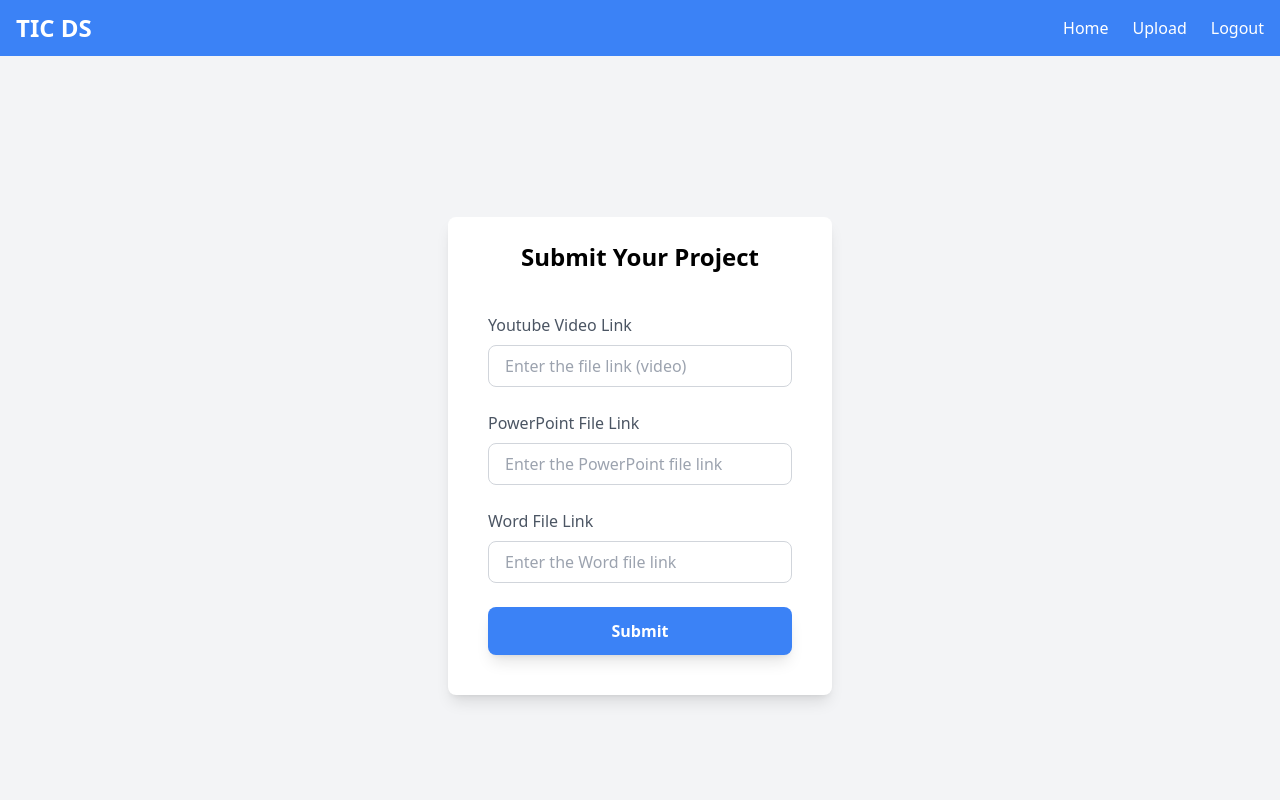
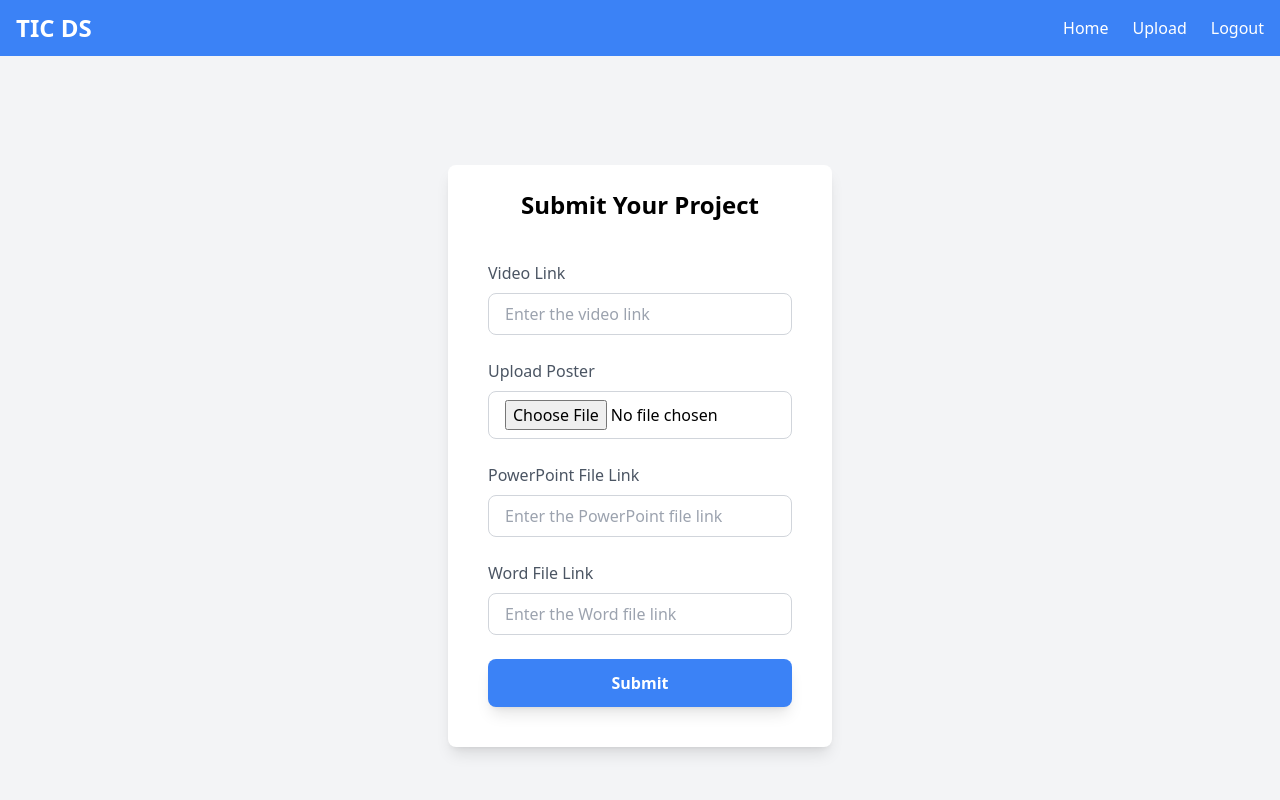
Before and after one commit to mohakr28/TIC, a React (Vite) app in the folder client/: page /upload in a window 1280 px wide. Shown: the top 800 px of the page. Built offline with nearby package versions, Linux system fonts and the light colour scheme; sample sign-in values are in the browser's storage.

Commit message:
Update UploadPage.jsx

```diff
--- a/client/src/pages/UploadPage.jsx
+++ b/client/src/pages/UploadPage.jsx
@@ -4,7 +4,8 @@ import { GLOBALS } from "../GLOBALS";
 import { useNavigate } from "react-router-dom";
 
 const UploadPage = () => {
-  const [fileUrl, setFileUrl] = useState(""); // New state for the file URL
+  const [fileUrl, setFileUrl] = useState(""); // New state for the video URL
+  const [imageFile, setImageFile] = useState(null); // New state for the image file
   const [link1, setLink1] = useState("");
   const [link2, setLink2] = useState("");
   const [message, setMessage] = useState("");
@@ -23,18 +24,21 @@ const UploadPage = () => {
       setIsSubmitting(true); // Prevent further submissions
       setMessage(""); // Clear previous messages
 
+      const formData = new FormData();
+      formData.append("fileUrl", fileUrl); // Append video URL
+      if (imageFile) {
+        formData.append("file", imageFile); // Append image file if exists
+      }
+      formData.append("externalFileUrl1", link1);
+      formData.append("externalFileUrl2", link2);
+
       // Send the data to the server
-      await axios.post(
-        GLOBALS.SERVER + "/api/upload/uploadproject",
-        {
-          fileUrl, // File URL instead of file upload
-          externalFileUrl1: link1,
-          externalFileUrl2: link2,
+      await axios.post(GLOBALS.SERVER + "/api/upload/uploadproject", formData, {
+        headers: {
+          Authorization: `Bearer ${localStorage.getItem("token")}`,
+          "Content-Type": "multipart/form-data", // Necessary for file uploads
         },
-        {
-          headers: { Authorization: `Bearer ${localStorage.getItem("token")}` },
-        }
-      );
+      });
 
       setMessage("Data submitted successfully!");
       setTimeout(() => {
@@ -81,15 +85,30 @@ const UploadPage = () => {
               className="block text-gray-600 font-medium"
               htmlFor="fileUrlInput"
             >
-              Youtube Video Link
+              Video Link
             </label>
             <input
               id="fileUrlInput"
               type="url"
-              placeholder="Enter the file link (video)"
+              placeholder="Enter the video link"
               value={fileUrl}
               onChange={(e) => setFileUrl(e.target.value)}
-              required
+              className="w-full border border-gray-300 rounded-lg px-4 py-2 focus:outline-none focus:ring-2 focus:ring-blue-500"
+            />
+          </div>
+
+          <div className="space-y-2">
+            <label
+              className="block text-gray-600 font-medium"
+              htmlFor="imageFileInput"
+            >
+              Upload Poster
+            </label>
+            <input
+              id="imageFileInput"
+              type="file"
+              accept="image/*"
+              onChange={(e) => setImageFile(e.target.files[0])}
               className="w-full border border-gray-300 rounded-lg px-4 py-2 focus:outline-none focus:ring-2 focus:ring-blue-500"
             />
           </div>
```
